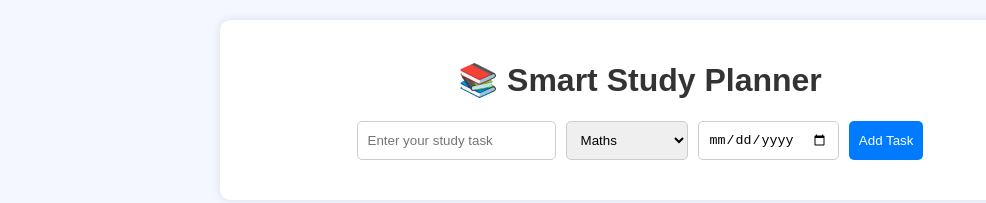
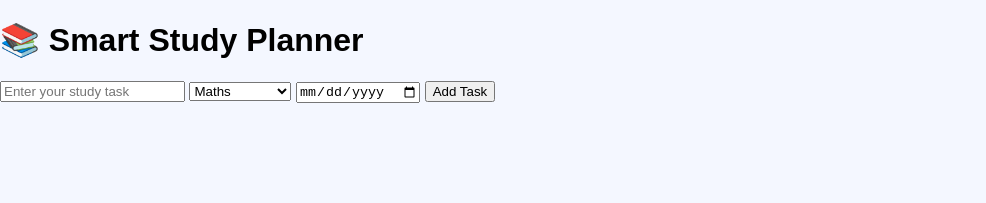
Before and after one commit to sree-lakshmii-c/study-planner, a plain HTML site: page index.html in a window 1280 px wide. Shown: the whole page, without its empty margins (0-986 px from the left). Drawn offline with Linux system fonts and the light colour scheme.

Commit message:
style.css

```diff
--- a/style.css
+++ b/style.css
@@ -1,57 +1,49 @@
 body {
+    margin: 0;
     font-family: Arial, sans-serif;
     background: #f4f7ff;
-    margin: 0;
-    padding: 20px;
+    overflow: hidden;
 }
 
+/* container must stay above background */
 .container {
-    max-width: 800px;
-    margin: auto;
-    background: white;
-    padding: 20px;
-    border-radius: 10px;
-    box-shadow: 0 0 10px rgba(0,0,0,0.1);
+    position: relative;
+    z-index: 2;
 }
 
-h1 {
-    text-align: center;
-    color: #333;
+/* background layer */
+.bg-doodles {
+    position: fixed;
+    top: 0;
+    left: 0;
+    width: 100%;
+    height: 100%;
+    z-index: 1;
+    pointer-events: none;
+    overflow: hidden;
 }
 
-.input-section {
-    display: flex;
-    gap: 10px;
-    flex-wrap: wrap;
-    justify-content: center;
+/* common doodle style */
+.doodle {
+    position: absolute;
+    width: 60px;
+    opacity: 0.08;
+    animation: float 25s linear infinite;
 }
 
-input, select, button {
-    padding: 10px;
-    border: 1px solid #ccc;
-    border-radius: 5px;
+/* animation */
+@keyframes float {
+    0% {
+        transform: translateY(100vh) rotate(0deg);
+    }
+    100% {
+        transform: translateY(-120vh) rotate(360deg);
+    }
 }
 
-button {
-    background: #007bff;
-    color: white;
-    cursor: pointer;
-    border: none;
-}
-
-button:hover {
-    background: #0056b3;
-}
-
-ul {
-    list-style: none;
-    padding: 0;
-    margin-top: 20px;
-}
-
-li {
-    background: #eef3ff;
-    padding: 10px;
-    margin-bottom: 10px;
-    border-radius: 6px;
-}
+/* different speeds */
+.d1 { left: 10%; animation-duration: 30s; }
+.d2 { left: 25%; animation-duration: 22s; }
+.d3 { left: 40%; animation-duration: 28s; }
+.d4 { left: 60%; animation-duration: 20s; }
+.d5 { left: 80%; animation-duration: 26s; }
```
